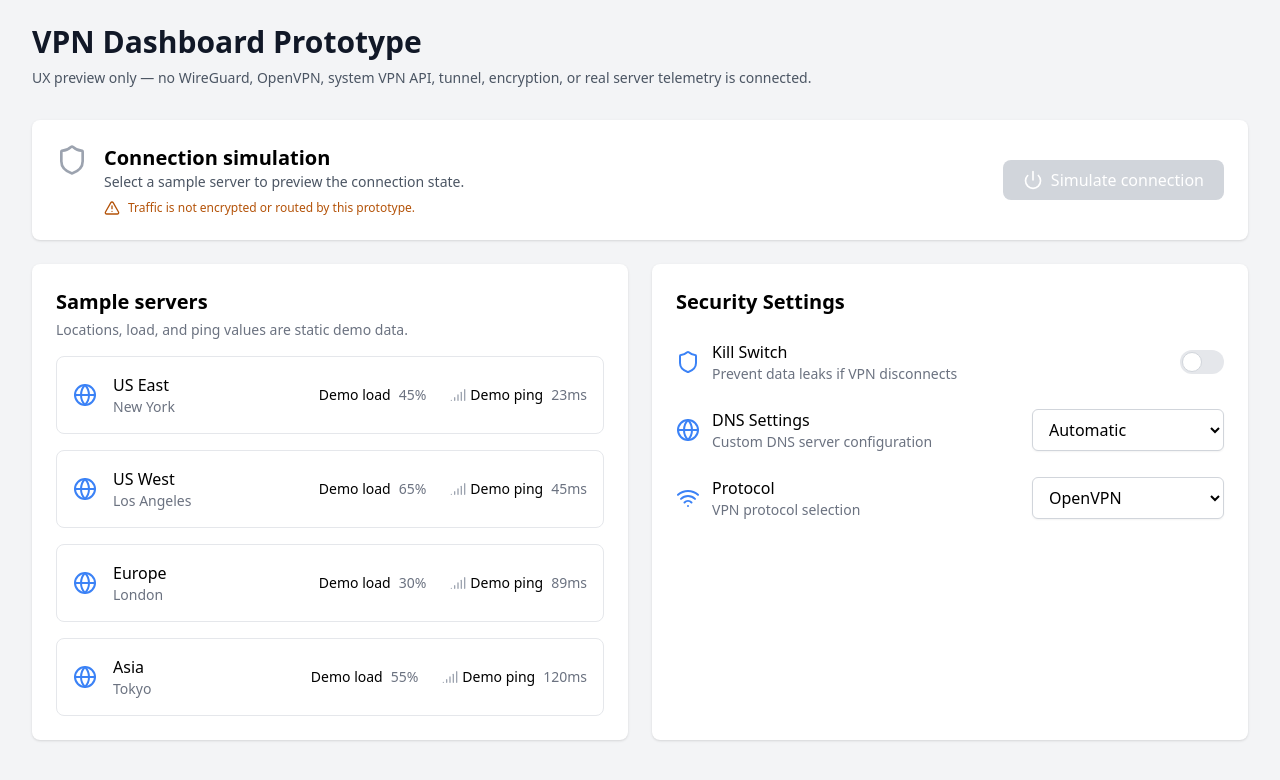
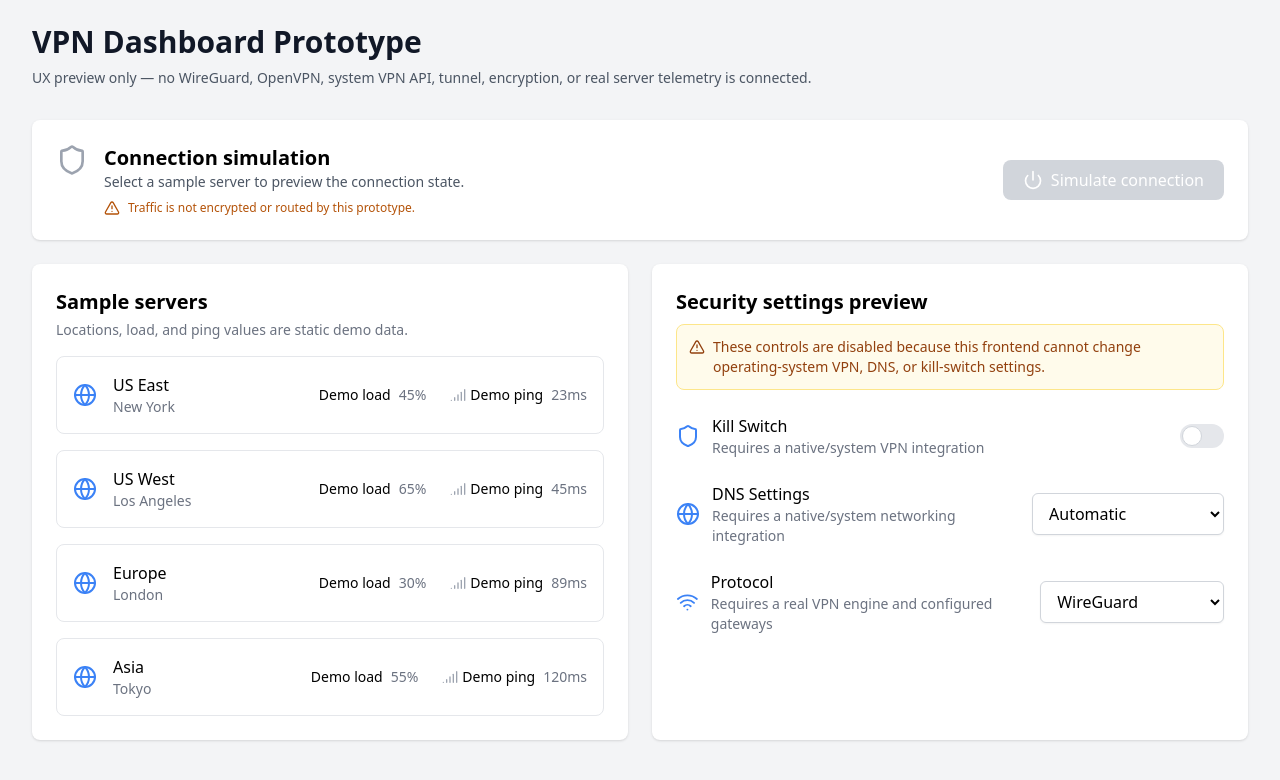
Before and after one commit to shikakker/VPNDASHBOARD, a React (Vite) app: page / in a window 1280 px wide. Both pictures are taken after a click on the button "Open demo dashboard". Shown: the top 780 px of the page. Built offline with nearby package versions, Linux system fonts and the light colour scheme.

Commit message:
fix: disable non-functional security controls

```diff
--- a/src/components/settings/SecuritySettings.tsx
+++ b/src/components/settings/SecuritySettings.tsx
@@ -1,63 +1,24 @@
-import React, { useState } from 'react';
-import { Shield, Globe, Wifi } from 'lucide-react';
+import React from 'react';
+import { Shield, Globe, Wifi, AlertTriangle } from 'lucide-react';
 import { Toggle } from '../ui/Toggle';
 import { Select } from '../ui/Select';
 import { SecurityOption } from './SecurityOption';
 
-const DNS_OPTIONS = [
-  { value: 'automatic', label: 'Automatic' },
-  { value: 'custom', label: 'Custom' },
-  { value: 'google', label: 'Google DNS' },
-  { value: 'cloudflare', label: 'Cloudflare DNS' },
-];
-
-const PROTOCOL_OPTIONS = [
-  { value: 'openvpn', label: 'OpenVPN' },
-  { value: 'wireguard', label: 'WireGuard' },
-  { value: 'ikev2', label: 'IKEv2/IPSec' },
-];
+const DNS_OPTIONS = [{ value: 'automatic', label: 'Automatic' }, { value: 'cloudflare', label: 'Cloudflare DNS' }];
+const PROTOCOL_OPTIONS = [{ value: 'openvpn', label: 'OpenVPN' }, { value: 'wireguard', label: 'WireGuard' }, { value: 'ikev2', label: 'IKEv2/IPSec' }];
 
 export function SecuritySettings() {
-  const [killSwitch, setKillSwitch] = useState(false);
-  const [dnsServer, setDnsServer] = useState('automatic');
-  const [protocol, setProtocol] = useState('openvpn');
-
   return (
     <div className="bg-white rounded-lg shadow p-6">
-      <h2 className="text-xl font-semibold mb-6">Security Settings</h2>
-
+      <h2 className="text-xl font-semibold mb-2">Security settings preview</h2>
+      <div className="mb-6 flex items-start gap-2 rounded-lg border border-amber-200 bg-amber-50 p-3 text-sm text-amber-800">
+        <AlertTriangle className="mt-0.5 h-4 w-4 shrink-0" aria-hidden="true" />
+        These controls are disabled because this frontend cannot change operating-system VPN, DNS, or kill-switch settings.
+      </div>
       <div className="space-y-6">
-        <SecurityOption
-          icon={Shield}
-          title="Kill Switch"
-          description="Prevent data leaks if VPN disconnects"
-        >
-          <Toggle enabled={killSwitch} onChange={setKillSwitch} />
-        </SecurityOption>
-
-        <SecurityOption
-          icon={Globe}
-          title="DNS Settings"
-          description="Custom DNS server configuration"
-        >
-          <Select
-            options={DNS_OPTIONS}
-            value={dnsServer}
-            onChange={setDnsServer}
-          />
-        </SecurityOption>
-
-        <SecurityOption
-          icon={Wifi}
-          title="Protocol"
-          description="VPN protocol selection"
-        >
-          <Select
-            options={PROTOCOL_OPTIONS}
-            value={protocol}
-            onChange={setProtocol}
-          />
-        </SecurityOption>
+        <SecurityOption icon={Shield} title="Kill Switch" description="Requires a native/system VPN integration"><Toggle enabled={false} onChange={() => undefined} disabled /></SecurityOption>
+        <SecurityOption icon={Globe} title="DNS Settings" description="Requires a native/system networking integration"><Select options={DNS_OPTIONS} value="automatic" onChange={() => undefined} disabled /></SecurityOption>
+        <SecurityOption icon={Wifi} title="Protocol" description="Requires a real VPN engine and configured gateways"><Select options={PROTOCOL_OPTIONS} value="wireguard" onChange={() => undefined} disabled /></SecurityOption>
       </div>
     </div>
   );
```
